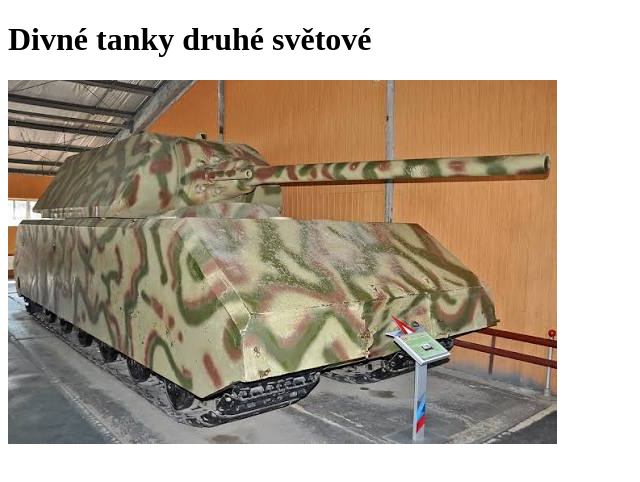
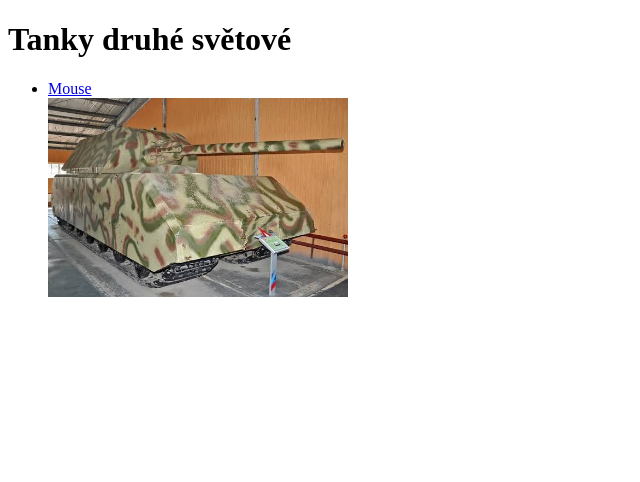
Before and after one commit to Olda972/SP, a plain HTML site: page muj-web.html in a window 1280 px wide. Shown: the whole page, without its empty margins (0-640 px from the left). Drawn offline with Linux system fonts and the light colour scheme.

Commit message:
Odkaz na mouse tank

```diff
--- a/muj-web.html
+++ b/muj-web.html
@@ -3,10 +3,13 @@
 <head>
     <meta charset="UTF-8">
     <meta name="viewport" content="width=device-width, initial-scale=1.0">
-    <title>Document</title>
+    <title>Tanky druhé světové</title>
 </head>
 <body>
-    <h1>Divné tanky druhé světové</h1>
-    <img src="./Tonk/mouse-tank.jpg" alt="Mouse, 188 tunový tank">
+        <h1>Tanky druhé světové</h1>
+<ul>
+    <li><a href="mouse.html">Mouse</a></li>
+    <img src="./Tonk/mouse-tank.jpg" alt="Mouse, 188 tunový tank" width="300">
+</ul>
 </body>
 </html>
```
Also changed, not shown: mouse.html (added, +11 -0 lines).
